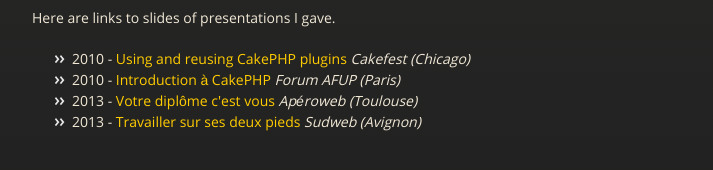
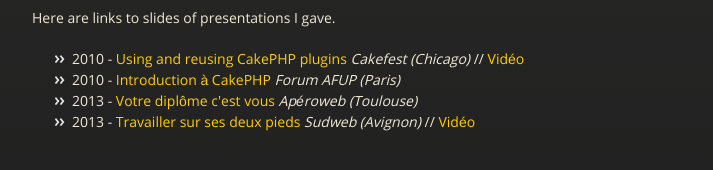
Before and after one commit to real34/slides, a plain HTML site: page index.html in a window 1280 px wide. Shown: the part 300-470 px from the top of the page, without its empty margins (283-996 px from the left). Drawn offline with nearby package versions, Linux system fonts and the light colour scheme.

Commit message:
Added links to videos

```diff
--- a/index.html
+++ b/index.html
@@ -35,13 +35,13 @@
 <p>Here are links to slides of presentations I gave.</p>
 
 <ul>
-<li>2010 - <a href="http://fr.slideshare.net/real34/using-reusingplugins">Using and reusing CakePHP plugins</a> <em>Cakefest (Chicago)</em>
+<li>2010 - <a href="http://fr.slideshare.net/real34/using-reusingplugins">Using and reusing CakePHP plugins</a> <em>Cakefest (Chicago)</em> // <a href="http://www.youtube.com/watch?v=LfS_FsDjufI">Vidéo</a>
 </li>
 <li>2010 - <a href="http://fr.slideshare.net/real34/introduction-cakephp">Introduction à CakePHP</a> <em>Forum AFUP (Paris)</em>
 </li>
 <li>2013 - <a href="votre-diplome-cest-vous/">Votre diplôme c'est vous</a> <em>Apéroweb (Toulouse)</em>
 </li>
-<li>2013 - <a href="travailler-sur-ses-deux-pieds/">Travailler sur ses deux pieds</a> <em>Sudweb (Avignon)</em>
+<li>2013 - <a href="travailler-sur-ses-deux-pieds/">Travailler sur ses deux pieds</a> <em>Sudweb (Avignon)</em> // <a href="http://vimeo.com/70076166">Vidéo</a>
 </li>
 </ul>
       </section>
```
